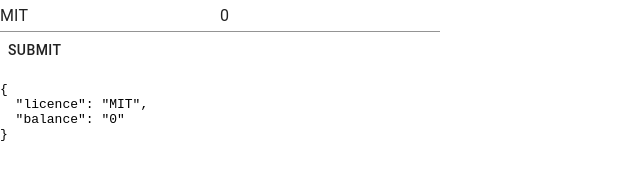
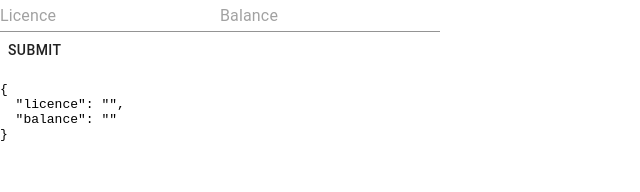
Before and after one commit to aphd/smart-corpus, a React (Create React App) app: page / in a window 1280 px wide. Shown: the top 192 px of the page, without its empty margins (0-640 px from the left). Built offline with nearby package versions, Linux system fonts and the light colour scheme.

Commit message:
Adding a placeholder

```diff
--- a/src/components/form.jsx
+++ b/src/components/form.jsx
@@ -6,7 +6,7 @@
     render() {
         return (
             <Formik
-                initialValues={{ licence: "MIT", balance: "0" }}
+                initialValues={{ licence: "", balance: "" }}
                 onSubmit={(data, { setSubmitting }) => {
                     setSubmitting(true);
                     console.log("Submit: ", data);
@@ -21,8 +21,18 @@
                     handleSubmit
                 }) => (
                     <form onSubmit={handleSubmit}>
-                        <Field name="licence" type="input" as={TextField} />
-                        <Field name="balance" type="input" as={TextField} />
+                        <Field
+                            placeholder="Licence"
+                            name="licence"
+                            type="input"
+                            as={TextField}
+                        />
+                        <Field
+                            placeholder="Balance"
+                            name="balance"
+                            type="input"
+                            as={TextField}
+                        />
                         <div>
                             <Button type="submit" disabled={isSubmitting}>
                                 submit
```
